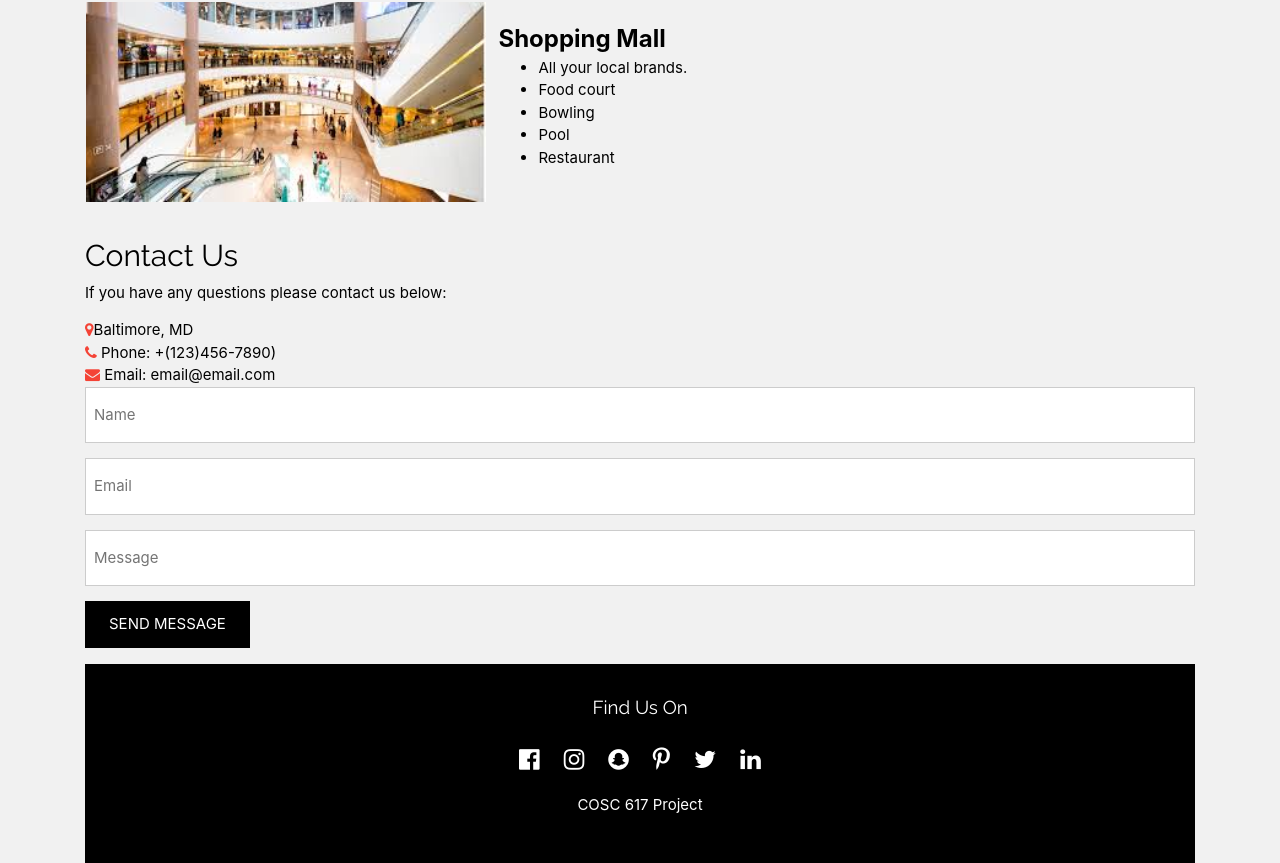
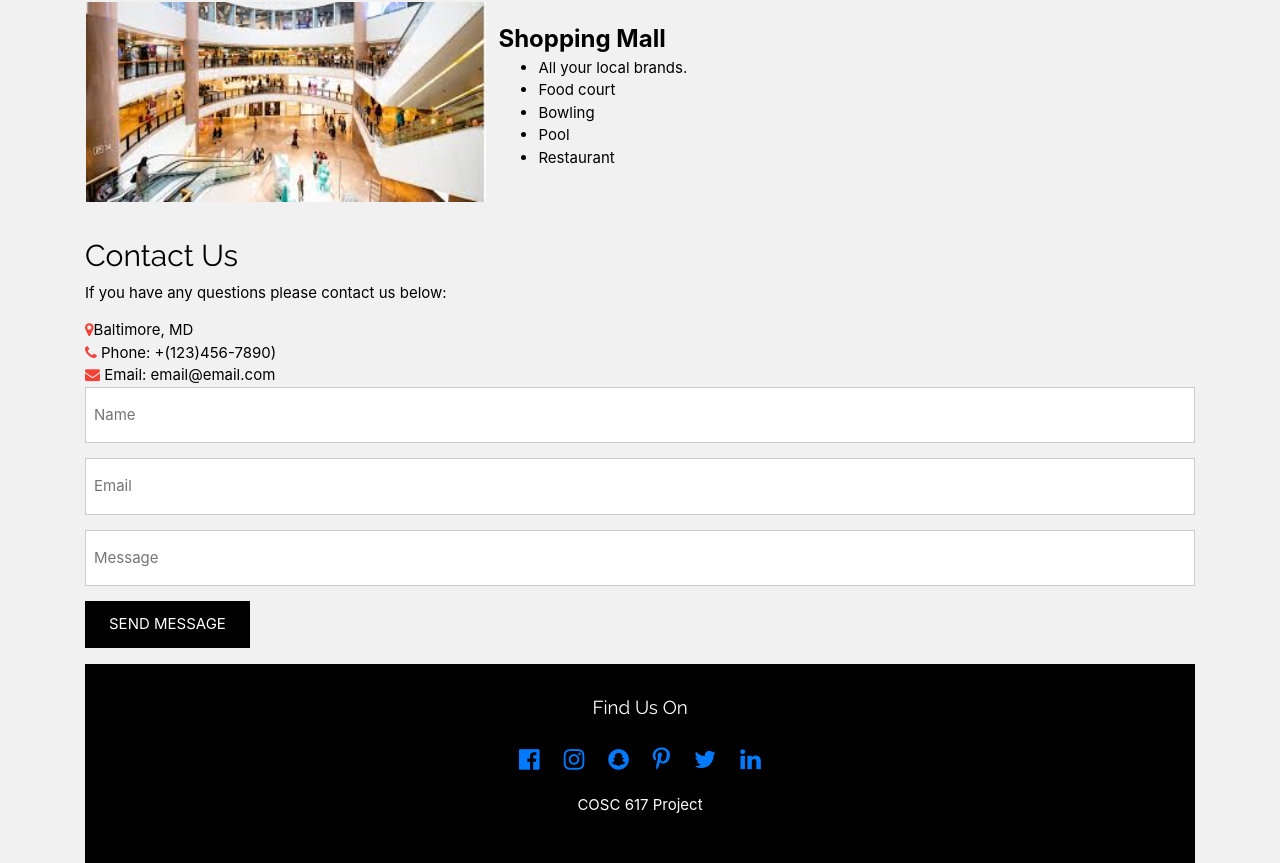
Before and after one commit to MrsPatel/AWD_Hotel_Reservation, a React (Create React App) app: page /attractions in a window 1280 px wide. Shown: the part 613-1476 px from the top of the page. Built offline with nearby package versions, Linux system fonts and the light colour scheme.

Commit message:
social media links

```diff
--- a/src/components/footer.component.js
+++ b/src/components/footer.component.js
@@ -11,17 +11,17 @@ export default class Navbar extends Component {
         <footer class="w3-padding-32 w3-black w3-center w3-margin-top">
           <h5>Find Us On</h5>
           <div class="w3-xlarge w3-padding-16" >
-            <i class="fa fa-facebook-official w3-hover-opacity"></i>
+            <a href="https://www.facebook.com" target="_blank"><i class="fa fa-facebook-official w3-hover-opacity"></i></a>
             &emsp;
-            <i class="fa fa-instagram w3-hover-opacity"></i>
+            <a href="https://www.instagram.com/" target="_blank"><i class="fa fa-instagram w3-hover-opacity"></i></a>
             &emsp;
-            <i class="fa fa-snapchat w3-hover-opacity"></i>
+            <a href="https://www.snapchat.com/" target="_blank"><i class="fa fa-snapchat w3-hover-opacity"></i></a>
             &emsp;
-            <i class="fa fa-pinterest-p w3-hover-opacity"></i>
+            <a href="https://www.pinterest.com/" target="_blank"><i class="fa fa-pinterest-p w3-hover-opacity"></i></a>
             &emsp;
-            <i class="fa fa-twitter w3-hover-opacity"></i>
+            <a href="https://twitter.com/" target="_blank"><i class="fa fa-twitter w3-hover-opacity"></i></a>
             &emsp;
-            <i class="fa fa-linkedin w3-hover-opacity"></i>
+            <a href="https://www.linkedin.com/" target="_blank"><i class="fa fa-linkedin w3-hover-opacity"></i></a>
           </div>
           <p>COSC 617 Project</p>
         </footer>
```
